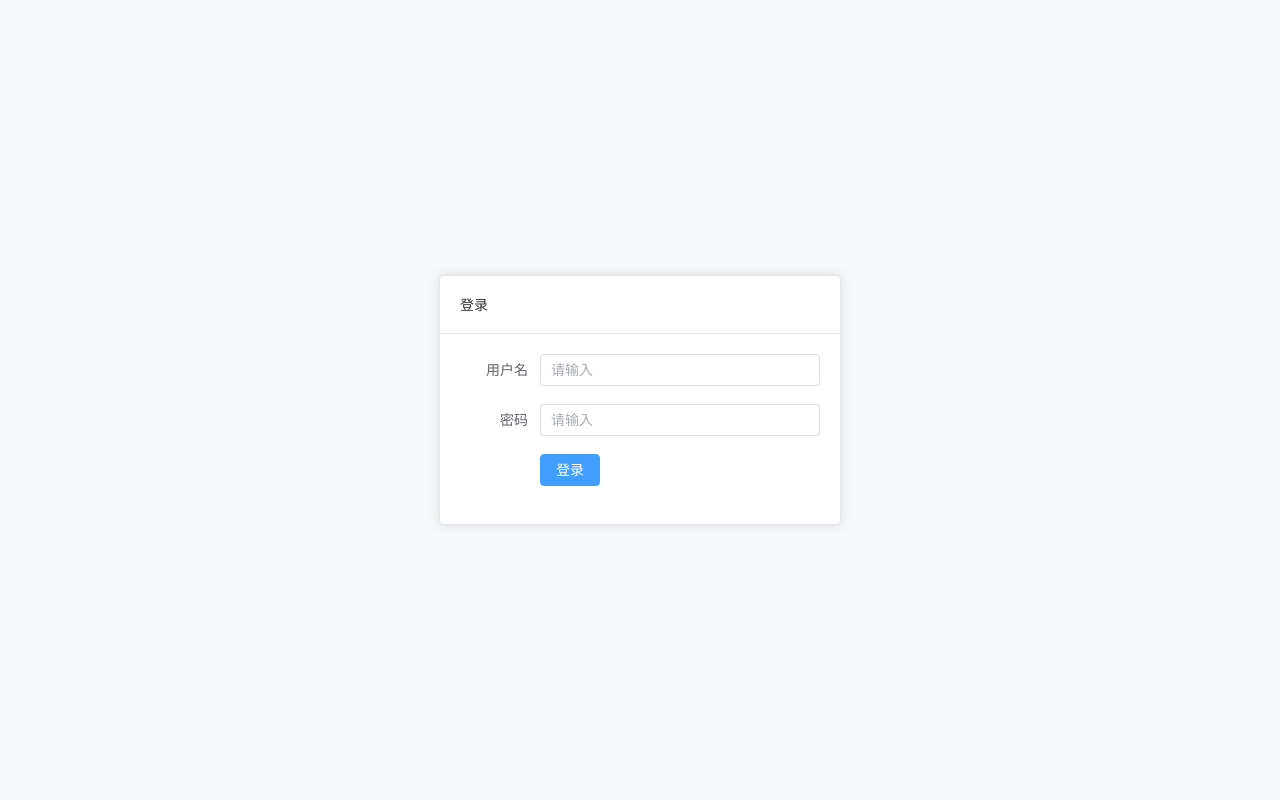
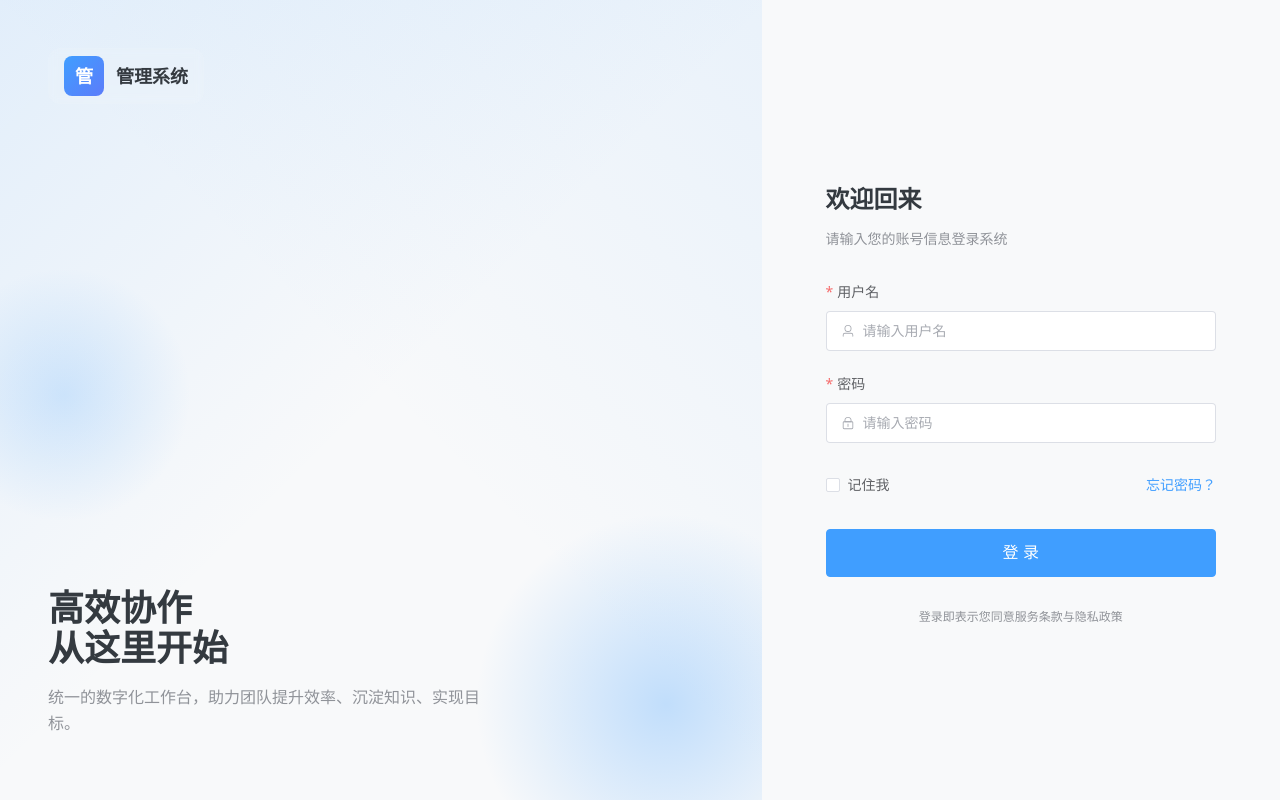
Before and after one commit to lv-ling/core-admin, a Vue app: page /login in a window 1280 px wide. Built offline with nearby package versions, Linux system fonts and the light colour scheme; no server answers.

Commit message:
feat: redesign login and not-found pages with improved layout, added remember me functionality, and enhanced user experience

```diff
--- a/src/views/login/index.vue
+++ b/src/views/login/index.vue
@@ -2,12 +2,13 @@
 import { reactive, ref } from 'vue'
 import { useRouter } from 'vue-router'
 import { ElMessage } from 'element-plus'
+import { User, Lock } from '@element-plus/icons-vue'
 import { useAuthStore } from '@/stores/auth'
 
 const router = useRouter()
 const auth = useAuthStore()
 
-const form = reactive({ username: '', password: '' })
+const form = reactive({ username: '', password: '', remember: false })
 const loading = ref(false)
 
 async function onSubmit() {
@@ -26,22 +27,157 @@ async function onSubmit() {
 </script>
 
 <template>
-  <div class="min-h-screen flex items-center justify-center bg-[var(--app-bg)]">
-    <ElCard class="w-[400px]" shadow="always">
-      <template #header>
-        <span>登录</span>
-      </template>
-      <ElForm :model="form" label-width="80px">
-        <ElFormItem label="用户名">
-          <ElInput v-model="form.username" placeholder="请输入" />
-        </ElFormItem>
-        <ElFormItem label="密码">
-          <ElInput v-model="form.password" type="password" placeholder="请输入" show-password />
-        </ElFormItem>
-        <ElFormItem>
-          <ElButton type="primary" :loading="loading" @click="onSubmit"> 登录 </ElButton>
-        </ElFormItem>
-      </ElForm>
-    </ElCard>
+  <div
+    class="login-page min-h-screen flex items-stretch overflow-hidden bg-[var(--app-bg)]"
+  >
+    <!-- 左侧品牌区 -->
+    <div
+      class="login-brand hidden lg:flex lg:w-[52%] flex-col justify-between p-12 relative overflow-hidden"
+    >
+      <div class="relative z-10">
+        <div
+          class="inline-flex items-center gap-3 rounded-xl px-4 py-2 bg-white/10 dark:bg-white/5 backdrop-blur-sm"
+        >
+          <div
+            class="w-10 h-10 rounded-lg flex items-center justify-center text-white font-bold text-lg"
+            style="background: linear-gradient(135deg, var(--theme-primary), #5c7cfa)"
+          >
+            管
+          </div>
+          <span class="text-lg font-semibold text-[var(--app-text)]">管理系统</span>
+        </div>
+      </div>
+
+      <div class="relative z-10 max-w-md">
+        <h1
+          class="text-3xl xl:text-4xl font-bold leading-tight text-[var(--app-text)] mb-4"
+        >
+          高效协作<br />从这里开始
+        </h1>
+        <p class="text-base text-[var(--el-text-color-secondary)] leading-relaxed">
+          统一的数字化工作台，助力团队提升效率、沉淀知识、实现目标。
+        </p>
+      </div>
+
+      <!-- 装饰性背景 -->
+      <div class="absolute inset-0 login-brand-bg" />
+      <div
+        class="absolute -bottom-24 -right-24 w-96 h-96 rounded-full opacity-30"
+        style="background: radial-gradient(circle, var(--theme-primary) 0%, transparent 70%)"
+      />
+      <div
+        class="absolute top-1/3 -left-16 w-64 h-64 rounded-full opacity-20"
+        style="background: radial-gradient(circle, var(--theme-primary) 0%, transparent 70%)"
+      />
+    </div>
+
+    <!-- 右侧登录表单区 -->
+    <div
+      class="login-form flex-1 flex items-center justify-center p-6 sm:p-12 lg:p-16 relative"
+    >
+      <div class="w-full max-w-[400px]">
+        <!-- 移动端 Logo -->
+        <div class="lg:hidden flex justify-center mb-8">
+          <div
+            class="inline-flex items-center gap-3 rounded-xl px-4 py-2 bg-white/80 dark:bg-white/5 backdrop-blur-sm shadow-sm"
+          >
+            <div
+              class="w-10 h-10 rounded-lg flex items-center justify-center text-white font-bold text-lg"
+              style="background: linear-gradient(135deg, var(--theme-primary), #5c7cfa)"
+            >
+              管
+            </div>
+            <span class="text-lg font-semibold text-[var(--app-text)]">管理系统</span>
+          </div>
+        </div>
+
+        <div class="mb-8">
+          <h2
+            class="text-2xl font-bold text-[var(--app-text)] mb-2"
+          >
+            欢迎回来
+          </h2>
+          <p class="text-sm text-[var(--el-text-color-secondary)]">
+            请输入您的账号信息登录系统
+          </p>
+        </div>
+
+        <ElForm
+          :model="form"
+          label-position="top"
+          size="large"
+          class="login-form-el"
+        >
+          <ElFormItem label="用户名" required>
+            <ElInput
+              v-model="form.username"
+              placeholder="请输入用户名"
+              :prefix-icon="User"
+              clearable
+              autocomplete
+            />
+          </ElFormItem>
+          <ElFormItem label="密码" required>
+            <ElInput
+              v-model="form.password"
+              type="password"
+              placeholder="请输入密码"
+              :prefix-icon="Lock"
+              show-password
+              autocomplete="current-password"
+              @keyup.enter="onSubmit"
+            />
+          </ElFormItem>
+          <div class="flex items-center justify-between mb-6">
+            <ElFormItem class="!mb-0">
+              <ElCheckbox v-model="form.remember" label="记住我" />
+            </ElFormItem>
+            <ElLink type="primary" :underline="false" class="text-sm">
+              忘记密码？
+            </ElLink>
+          </div>
+          <ElFormItem>
+            <ElButton
+              type="primary"
+              :loading="loading"
+              class="w-full h-12 text-base font-medium"
+              @click="onSubmit"
+            >
+              登 录
+            </ElButton>
+          </ElFormItem>
+        </ElForm>
+
+        <p class="text-center text-xs text-[var(--el-text-color-secondary)] mt-8">
+          登录即表示您同意服务条款与隐私政策
+        </p>
+      </div>
+    </div>
   </div>
 </template>
+
+<style scoped>
+.login-brand-bg {
+  background:
+    linear-gradient(135deg, color-mix(in srgb, var(--theme-primary) 12%, transparent) 0%, transparent 50%),
+    linear-gradient(225deg, color-mix(in srgb, var(--theme-primary) 8%, transparent) 0%, transparent 50%),
+    var(--app-bg);
+}
+
+html.dark .login-brand-bg {
+  background:
+    linear-gradient(135deg, color-mix(in srgb, var(--theme-primary) 15%, transparent) 0%, transparent 50%),
+    linear-gradient(225deg, color-mix(in srgb, var(--theme-primary) 10%, transparent) 0%, transparent 50%),
+    var(--app-bg);
+}
+
+.login-form {
+  background: var(--app-bg);
+}
+
+/* 表单标签样式 */
+:deep(.login-form-el .el-form-item__label) {
+  font-weight: 500;
+  color: var(--el-text-color-regular);
+}
+</style>
--- a/src/views/not-found/index.vue
+++ b/src/views/not-found/index.vue
@@ -1,14 +1,67 @@
-<script setup lang="ts"></script>
+<script setup lang="ts">
+import { useRouter } from 'vue-router'
+
+const router = useRouter()
+
+function goHome() {
+  router.push('/')
+}
+
+function goBack() {
+  router.back()
+}
+</script>
 
 <template>
-  <div class="not-found">404 页面不存在</div>
+  <div
+    class="not-found min-h-screen flex flex-col items-center justify-center overflow-hidden bg-[var(--app-bg)] relative"
+  >
+    <!-- 装饰性背景 -->
+    <div
+      class="absolute inset-0 opacity-[0.03]"
+      style="background-image: radial-gradient(circle at 2px 2px, var(--app-text) 1px, transparent 0); background-size: 32px 32px"
+    />
+    <div
+      class="absolute top-1/4 left-1/4 w-64 h-64 rounded-full opacity-20"
+      style="background: radial-gradient(circle, var(--theme-primary) 0%, transparent 70%)"
+    />
+    <div
+      class="absolute bottom-1/4 right-1/4 w-96 h-96 rounded-full opacity-15"
+      style="background: radial-gradient(circle, var(--theme-primary) 0%, transparent 70%)"
+    />
+
+    <div class="relative z-10 text-center px-6">
+      <!-- 404 数字 -->
+      <div class="relative inline-block mb-6">
+        <span
+          class="block text-[clamp(8rem,25vw,14rem)] font-bold leading-none tracking-tighter text-transparent select-none"
+          style="-webkit-text-stroke: 2px color-mix(in srgb, var(--theme-primary) 30%, transparent);"
+        >
+          404
+        </span>
+        <span
+          class="absolute inset-0 block text-[clamp(8rem,25vw,14rem)] font-bold leading-none tracking-tighter text-[var(--app-text)] select-none"
+          style="clip-path: polygon(0 0, 100% 0, 100% 45%, 0 45%);"
+        >
+          404
+        </span>
+      </div>
+
+      <h1 class="text-xl sm:text-2xl font-semibold text-[var(--app-text)] mb-2">
+        页面走丢了
+      </h1>
+      <p class="text-sm text-[var(--el-text-color-secondary)] max-w-sm mx-auto mb-10">
+        您访问的页面不存在或已被移除，请检查链接或返回首页。
+      </p>
+
+      <div class="flex flex-col sm:flex-row items-center justify-center gap-4">
+        <ElButton type="primary" size="large" @click="goHome">
+          返回首页
+        </ElButton>
+        <ElButton size="large" @click="goBack">
+          返回上一页
+        </ElButton>
+      </div>
+    </div>
+  </div>
 </template>
-
-<style scoped>
-.not-found {
-  min-height: 100vh;
-  display: flex;
-  align-items: center;
-  justify-content: center;
-}
-</style>
```
